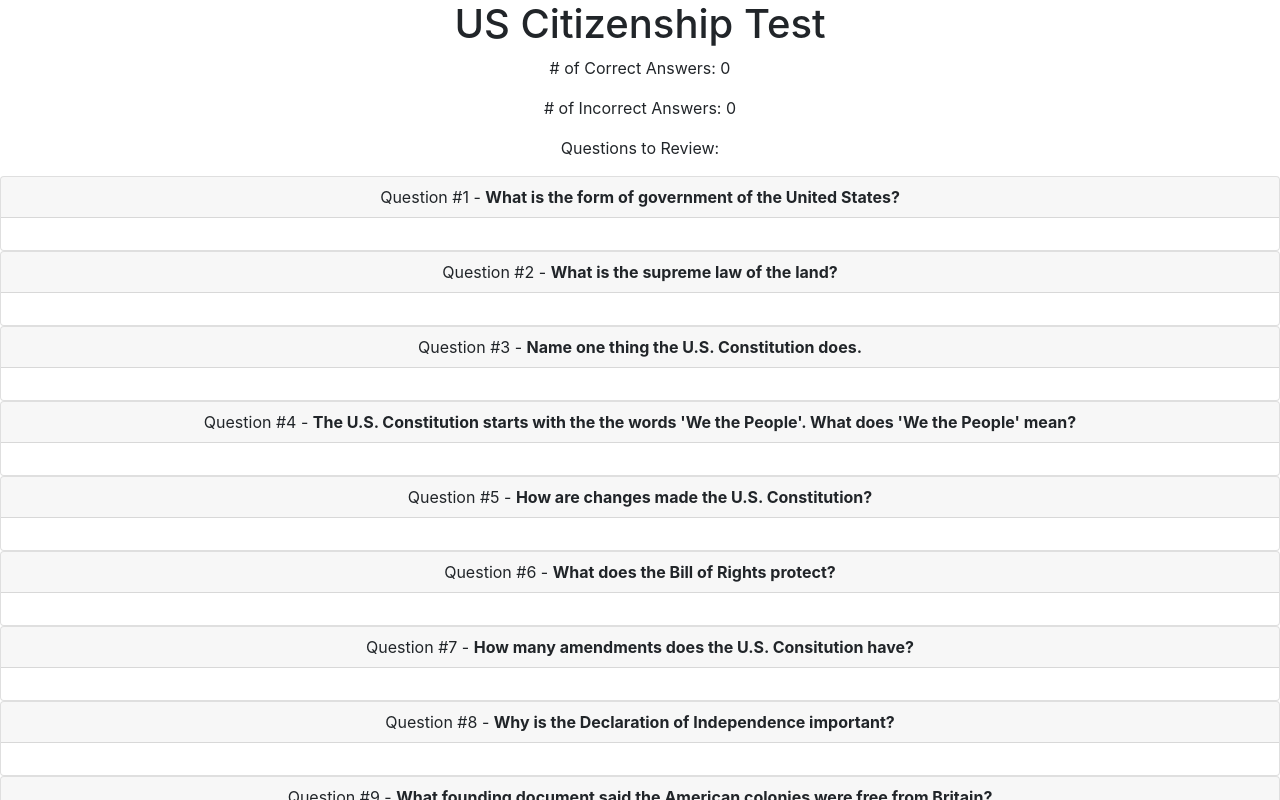
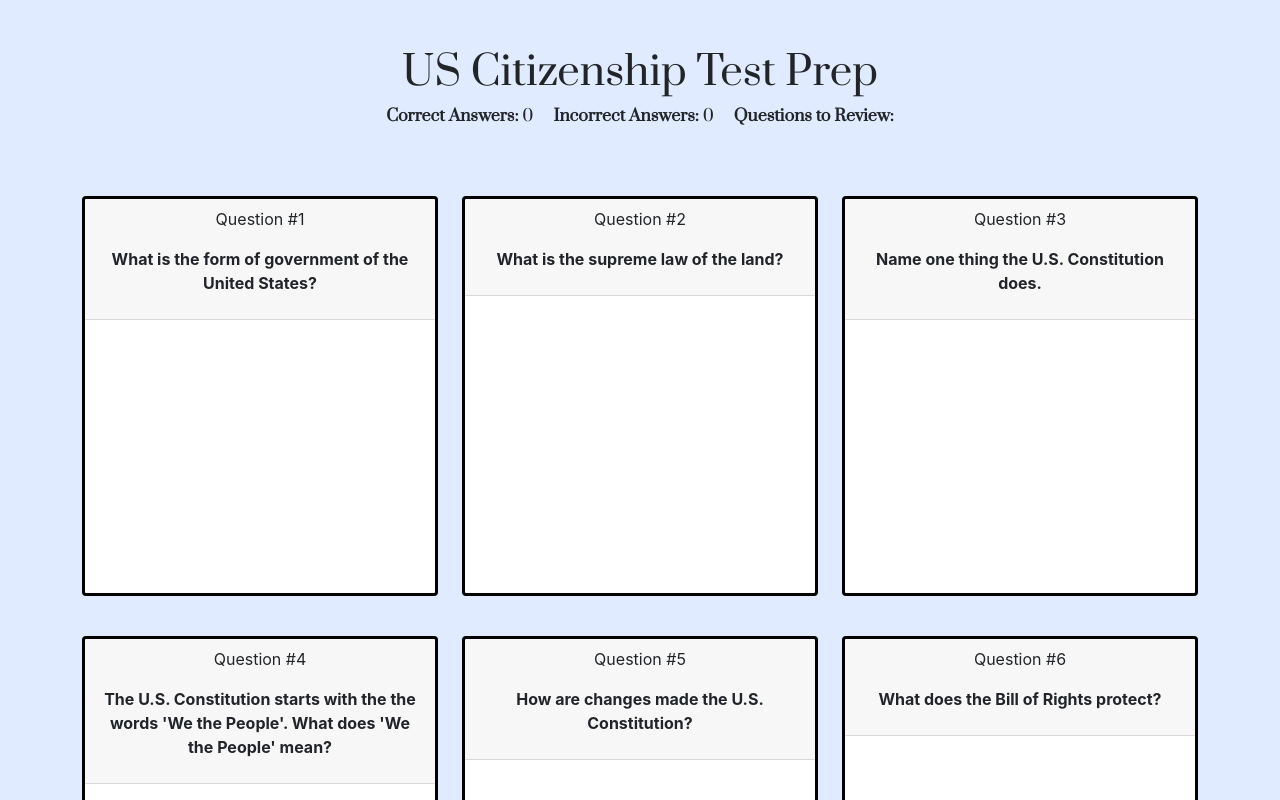
Before and after one commit to ybuchi/citizenshipTest_app, a React (Create React App) app: page / in a window 1280 px wide. Shown: the top 800 px of the page. Built offline with nearby package versions, Linux system fonts and the light colour scheme.

Commit message:
Basic CSS

```diff
--- a/public/index.html
+++ b/public/index.html
@@ -41,5 +41,8 @@
       To create a production bundle, use `npm run build` or `yarn build`.
     -->
     <script src="https://cdn.jsdelivr.net/npm/bootstrap@5.1.3/dist/js/bootstrap.bundle.min.js" integrity="sha384-ka7Sk0Gln4gmtz2MlQnikT1wXgYsOg+OMhuP+IlRH9sENBO0LRn5q+8nbTov4+1p" crossorigin="anonymous"></script>
+    <link rel="preconnect" href="https://fonts.googleapis.com">
+    <link rel="preconnect" href="https://fonts.gstatic.com" crossorigin>
+    <link href="https://fonts.googleapis.com/css2?family=Prata&display=swap" rel="stylesheet">
   </body>
 </html>
--- a/src/App.js
+++ b/src/App.js
@@ -12,10 +12,13 @@ function App() {
 
   return (
     <div className="App">
-      <h1>US Citizenship Test</h1>
-      <p># of Correct Answers: {testPerformance.correctAnswers}</p>
-      <p># of Incorrect Answers: {testPerformance.incorrectAnswers}</p>
-      <p>Questions to Review: {testPerformance.questionsToReview.map((questionId) => <span>| {questionId} |</span>)}</p>
+      <div className = "container-fluid py-5">
+        <h1>US Citizenship Test Prep</h1>
+        <span className="results"><strong>Correct Answers: </strong>{testPerformance.correctAnswers}</span>
+        <span className="results"><strong>Incorrect Answers: </strong>{testPerformance.incorrectAnswers}</span>
+        <span className="results"><strong>Questions to Review: </strong> {testPerformance.questionsToReview.map((questionId) => <span>| {questionId} |</span>)}</span>
+      </div>
+
       <QuestionsContainer testPerformance = {testPerformance} setTestPerformance={setTestPerformance}/>
     </div>
   );
--- a/src/Components/QuestionCard.js
+++ b/src/Components/QuestionCard.js
@@ -12,9 +12,11 @@ function QuestionCard({question, testPerformance, setTestPerformance}) {
     }
     return(
         <>
-        <div class="card">
-            <header class="card-header" onClick={handleRevealAnswer}>
-                Question #{question.id} - <strong>{question.question}</strong>
+            <div className = "col">
+                <div className="card card-custom">
+                    <header class="card-header card-header-custom" onClick={handleRevealAnswer}>
+                        <p>Question #{question.id}</p>
+                        <p><strong>{question.question}</strong></p>
                     </header>
                     <div class="card-body">
                         <Answers
@@ -26,7 +28,7 @@ function QuestionCard({question, testPerformance, setTestPerformance}) {
                             questionId={question.id}
                         />
                     </div>
-
+                </div>
             </div>
         </>
     )
--- a/src/Components/QuestionsContainer.js
+++ b/src/Components/QuestionsContainer.js
@@ -13,7 +13,12 @@ function QuestionsContainer({testPerformance, setTestPerformance}) {
 
     return(
         <>
+        <div className = "container">
+            <div className = "row row-cols-1 row-cols-sm-2 row-cols-lg-3">
             {questionCard}
+            </div>
+        </div>
+
         </>
     )
 }
--- a/src/Components/RightButton.js
+++ b/src/Components/RightButton.js
@@ -9,7 +9,7 @@ function RightButton({testPerformance, setTestPerformance}) {
     }
 
     return(
-            <button type="button" class="btn btn-success" onClick={handleCorrectAnswer}>I Got It Right!</button>
+            <button type="button" class="btn btn-primary button-custom" onClick={handleCorrectAnswer}>I Got It Right!</button>
     )
 }
 
--- a/src/Components/WrongButton.js
+++ b/src/Components/WrongButton.js
@@ -7,7 +7,7 @@ function WrongButton({testPerformance, setTestPerformance, questionId}) {
         console.log(testPerformance);
     }
     return(
-            <button type="button" class="btn btn-danger" onClick={handleIncorrectAnswer}>I Got It Wrong...</button>
+            <button type="button" class="btn btn-dark button-custom" onClick={handleIncorrectAnswer}>I Got It Wrong...</button>
     )
 }
 
--- a/src/index.css
+++ b/src/index.css
@@ -3,6 +3,7 @@ body {
   font-family: -apple-system, BlinkMacSystemFont, 'Segoe UI', 'Roboto', 'Oxygen',
     'Ubuntu', 'Cantarell', 'Fira Sans', 'Droid Sans', 'Helvetica Neue',
     sans-serif;
+  background-color: rgb(224, 235, 255);
   -webkit-font-smoothing: antialiased;
   -moz-osx-font-smoothing: grayscale;
 }
@@ -13,7 +14,10 @@ code {
 }
 
 .answer {
-  list-style-type: none;
+  margin-top: 10px;
+  margin-bottom: 10px;
+  font-weight: bold;
+  text-align: left;
 }
 
 .answer-hidden{
@@ -23,3 +27,27 @@ code {
 .answer-revealed{
   display: block;
 }
+.card-custom{
+  margin-top: 20px;
+  margin-bottom: 20px;
+  min-height: 400px;
+  border: black 3px solid;
+}
+.button-custom{
+  height: 40px;
+  width: 140px;
+  margin: 5px;
+}
+.card-header-custom:hover{
+  color: white;
+  background-color: black;
+}
+
+.py-5{
+    padding-top: 3rem!important;
+    padding-bottom: 3rem!important;
+    font-family: 'Prata', serif;
+}
+.results{
+  margin: 5px 10px;
+}
```
Lines whose indentation alone changed are shown as unchanged.
